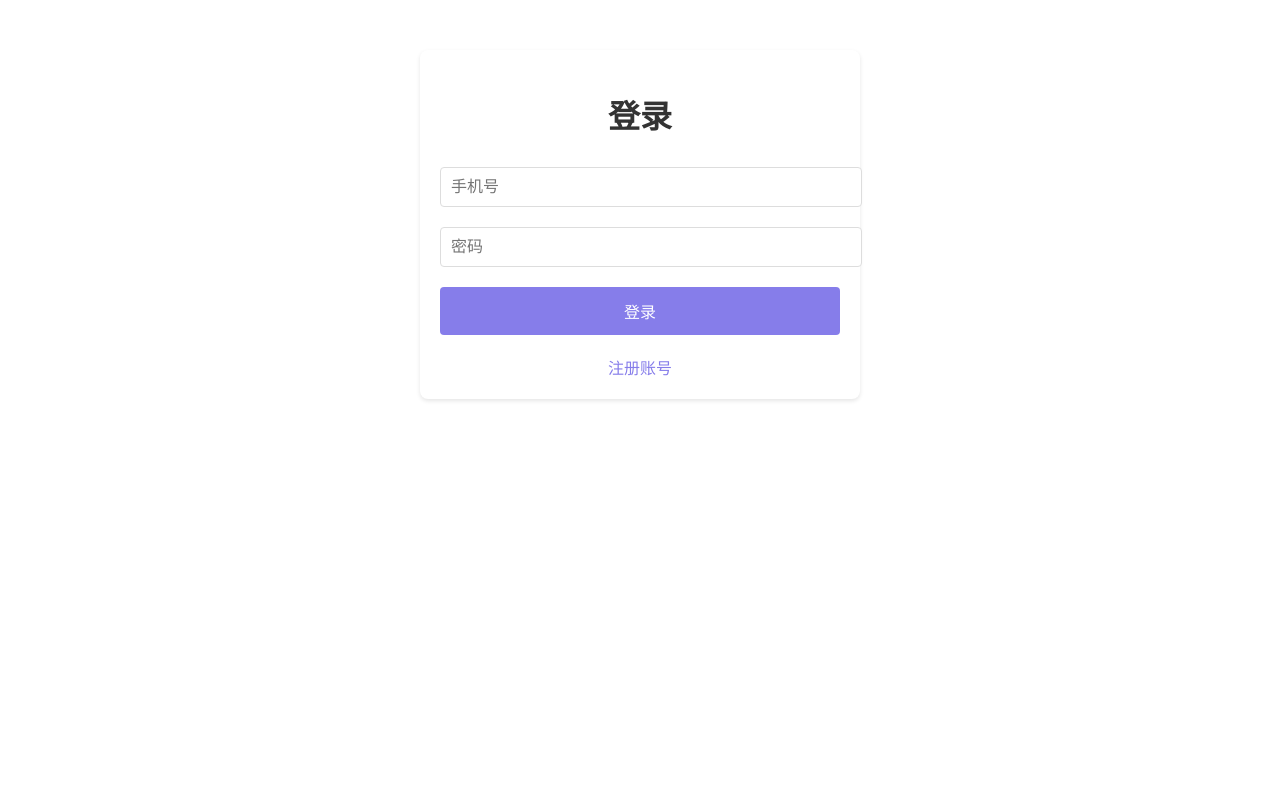
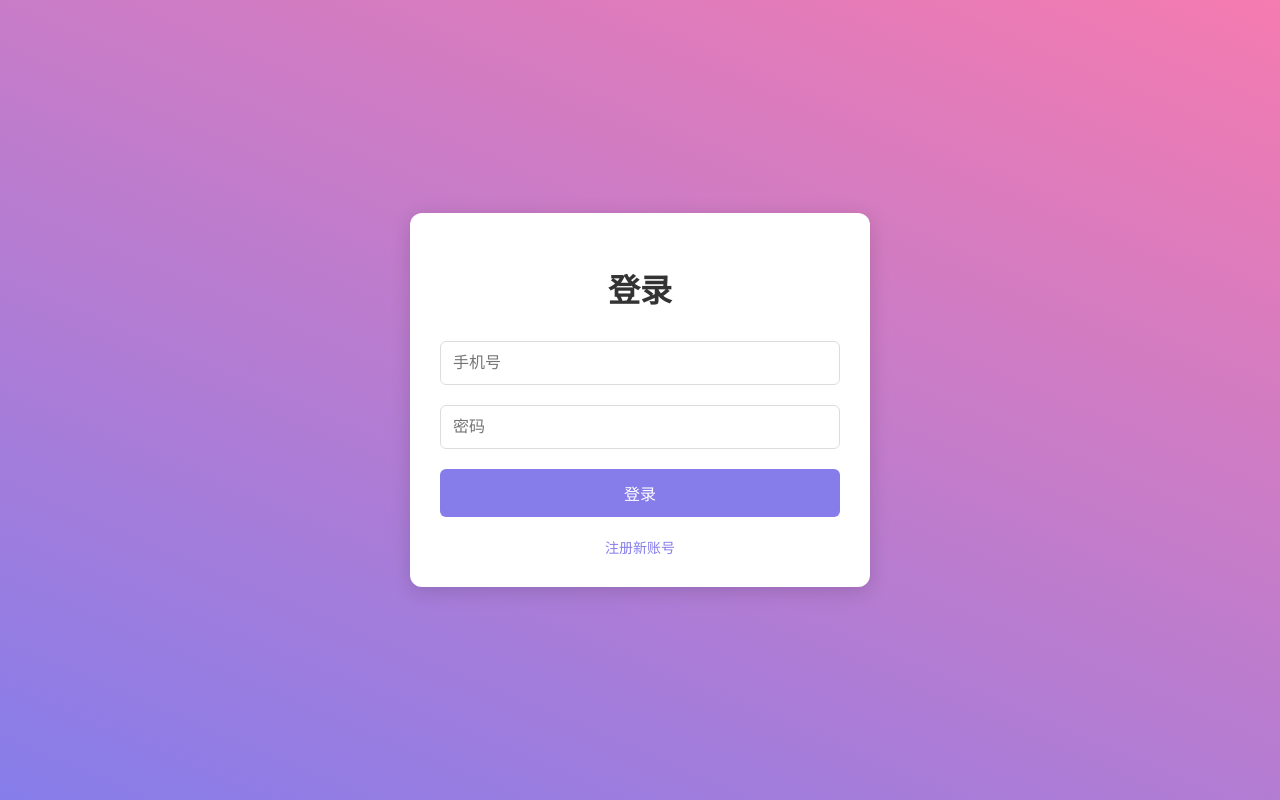
Before and after one commit to suihong123/aippt, a website built with Vite: page login.html in a window 1280 px wide. Built offline with nearby package versions, Linux system fonts and the light colour scheme.

Commit message:
Fix event listener issues and update login page styles

```diff
--- a/login.html
+++ b/login.html
@@ -3,23 +3,118 @@
 <head>
     <meta charset="UTF-8">
     <title>登录 - AIPPT生成器</title>
-    <link rel="stylesheet" href="./static/css/auth.css">
+    <style>
+        body {
+            margin: 0;
+            padding: 0;
+            min-height: 100vh;
+            display: flex;
+            justify-content: center;
+            align-items: center;
+            background: linear-gradient(-157deg, #f57bb0, #867dea);
+            font-family: -apple-system, BlinkMacSystemFont, "Segoe UI", Roboto, "Helvetica Neue", Arial;
+        }
+
+        .auth-container {
+            background: white;
+            max-width: 400px;
+            width: 90%;
+            margin: 20px;
+            padding: 30px;
+            border-radius: 12px;
+            box-shadow: 0 4px 20px rgba(0,0,0,0.15);
+        }
+
+        h1 {
+            text-align: center;
+            color: #333;
+            margin-bottom: 30px;
+        }
+
+        .form-group {
+            margin-bottom: 20px;
+        }
+
+        .form-group input {
+            width: 100%;
+            padding: 12px;
+            border: 1px solid #ddd;
+            border-radius: 6px;
+            box-sizing: border-box;
+            font-size: 16px;
+            transition: border-color 0.3s;
+        }
+
+        .form-group input:focus {
+            border-color: #867dea;
+            outline: none;
+        }
+
+        .error-message {
+            color: #ff4444;
+            margin: 10px 0;
+            padding: 10px;
+            border-radius: 4px;
+            background: rgba(255,68,68,0.1);
+            display: none;
+        }
+
+        button {
+            width: 100%;
+            padding: 12px;
+            background: #867dea;
+            color: white;
+            border: none;
+            border-radius: 6px;
+            cursor: pointer;
+            font-size: 16px;
+            font-weight: 500;
+            transition: background 0.3s;
+        }
+
+        button:hover {
+            background: #7367d5;
+        }
+
+        .auth-links {
+            margin-top: 20px;
+            text-align: center;
+        }
+
+        .auth-links a {
+            color: #867dea;
+            text-decoration: none;
+            font-size: 14px;
+            transition: color 0.3s;
+        }
+
+        .auth-links a:hover {
+            color: #7367d5;
+        }
+
+        @media (max-width: 480px) {
+            .auth-container {
+                margin: 10px;
+                padding: 20px;
+            }
+        }
+    </style>
 </head>
 <body>
     <div class="auth-container">
         <h1>登录</h1>
-        <div id="errorMessage" class="error-message" style="display: none;"></div>
+        <div id="errorMessage" class="error-message"></div>
         <form id="loginForm">
             <div class="form-group">
-                <input type="text" name="phone" placeholder="手机号" required>
+                <input type="text" name="phone" placeholder="手机号" required pattern="[0-9]{11}">
             </div>
             <div class="form-group">
-                <input type="password" name="password" placeholder="密码" required>
+                <input type="password" name="password" placeholder="密码" required minlength="6">
             </div>
             <button type="submit">登录</button>
         </form>
         <div class="auth-links">
-            <a href="./register.html">注册账号</a>
+            <a href="./register.html">注册新账号</a>
         </div>
     </div>
     <script src="./static/js/config.js"></script>
--- a/static/js/auth.js
+++ b/static/js/auth.js
@@ -26,12 +26,14 @@ function validateForm(formData) {
 }
 
 // 处理登录
-document.getElementById('loginForm').addEventListener('submit', async (e) => {
+document.addEventListener('DOMContentLoaded', () => {
+    const loginForm = document.getElementById('loginForm');
+    if (loginForm) {
+        loginForm.addEventListener('submit', async (e) => {
             e.preventDefault();
             const formData = new FormData(e.target);
 
             try {
-        // 添加详细的调试日志
                 console.log('Login attempt:', {
                     phone: formData.get('phone'),
                     url: `${CONFIG.API_BASE_URL}/api/login`
@@ -48,14 +50,11 @@ document.getElementById('loginForm').addEventListener('submit', async (e) => {
                     })
                 });
 
-        // 记录原始响应
                 console.log('Raw response:', response);
-
                 const data = await response.json();
                 console.log('Login response data:', data);
 
                 if (data.success) {
-            // 检查 token 是否存在
                     if (!data.token) {
                         throw new Error('No token received');
                     }
@@ -63,21 +62,19 @@ document.getElementById('loginForm').addEventListener('submit', async (e) => {
                     localStorage.setItem('userToken', data.token);
                     console.log('Token saved, redirecting...');
 
-            // 使用完整路径进行跳转
-            const redirectUrl = `${CONFIG.BASE_URL}/index.html`;
-            console.log('Redirecting to:', redirectUrl);
-            window.location.href = redirectUrl;
+                    window.location.href = `${CONFIG.BASE_URL}/index.html`;
                 } else {
                     const errorMessage = document.getElementById('errorMessage');
                     errorMessage.textContent = data.message || '登录失败，请检查账号密码';
                     errorMessage.style.display = 'block';
-            console.error('Login failed:', data.message);
                 }
             } catch (err) {
                 console.error('Login error:', err);
                 const errorMessage = document.getElementById('errorMessage');
                 errorMessage.textContent = '登录失败，请检查网络连接';
                 errorMessage.style.display = 'block';
+            }
+        });
     }
 });
 
```
Lines whose indentation alone changed are shown as unchanged.
